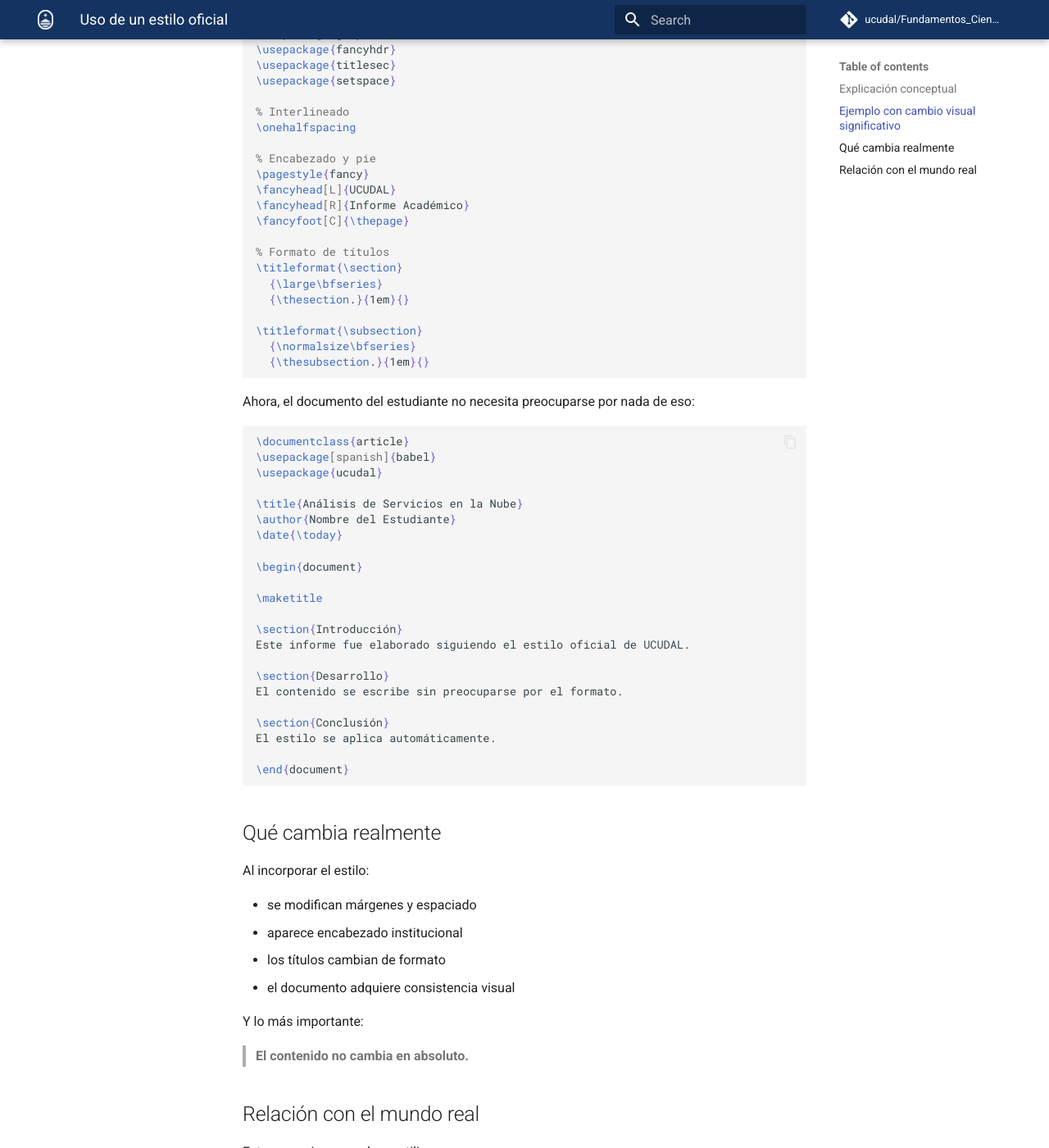
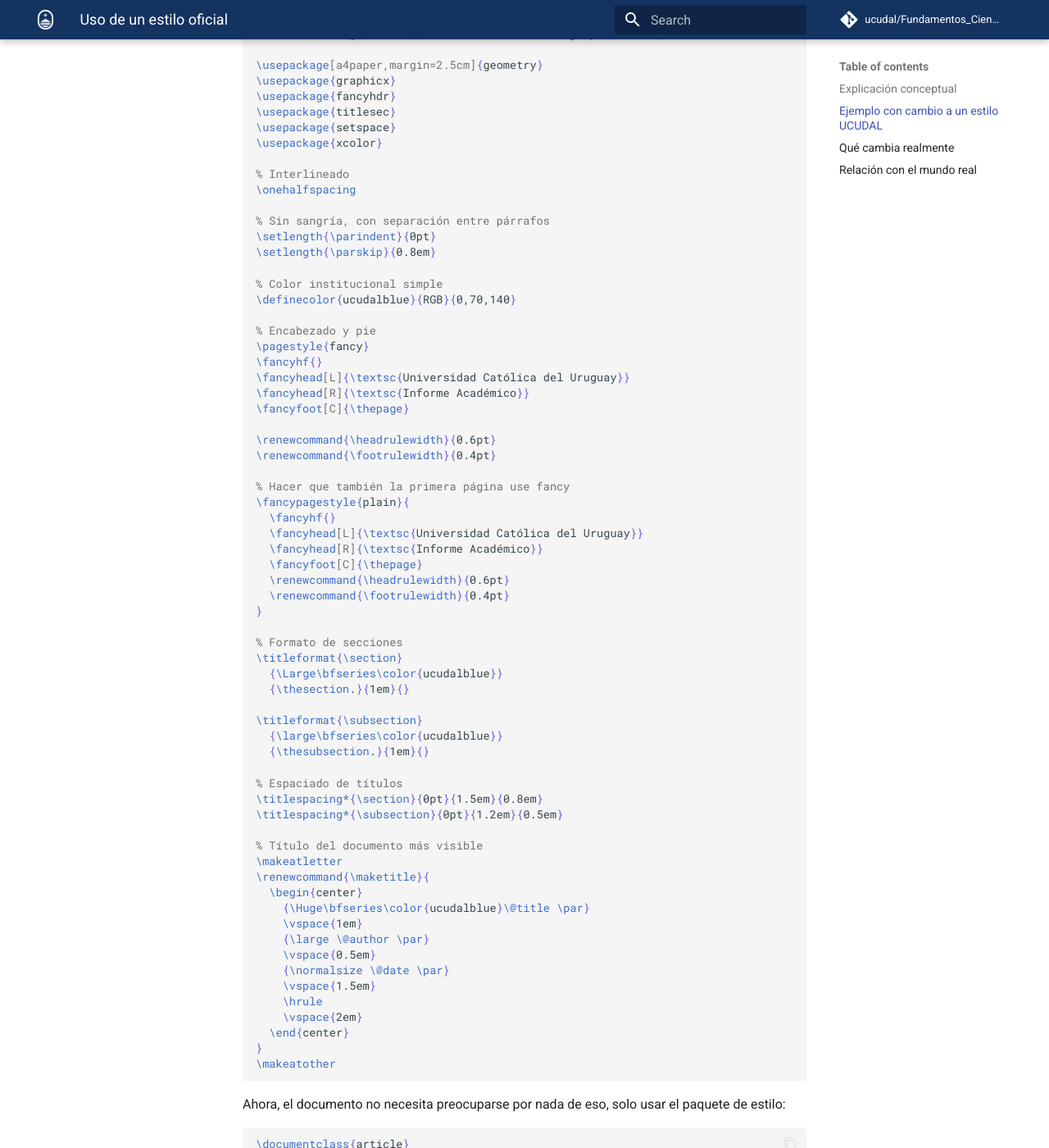
Before and after one commit to ucudal/Fundamentos_Ciencias_Computacion_Conceptos, an MkDocs documentation site: the page built from docs/unidad/3/latex/6_Uso_estilo_oficial.md, in a window 1280 px wide and 1400 px high, scrolled down 1461 px. Shown: the whole window at 82% size. Built offline with MkDocs 1.6.1 and Material for MkDocs 9.7.7, drawn with Linux system fonts in a browser that asks for light colours; comment, search, counter and statistics services are not loaded; some of the changed text lies outside the part shown.

Commit message:
.sty ucudal

````diff
--- a/docs/unidad/3/latex/6_Uso_estilo_oficial.md
+++ b/docs/unidad/3/latex/6_Uso_estilo_oficial.md
@@ -35,39 +35,84 @@ Esto permite:
 * mantenimiento centralizado del formato
 * adaptación rápida a distintos estándares
 
-## Ejemplo con cambio visual significativo
+## Ejemplo con cambio a un estilo UCUDAL
 
 Supongamos que una institución define un estilo `ucudal.sty` más completo:
 
 ```latex
 % ucudal.sty
 
-\usepackage[a4paper, margin=2.5cm]{geometry}
+\NeedsTeXFormat{LaTeX2e}
+\ProvidesPackage{ucudal}[2026/04/06 Estilo de ejemplo UCUDAL]
+
+\usepackage[a4paper,margin=2.5cm]{geometry}
 \usepackage{graphicx}
 \usepackage{fancyhdr}
 \usepackage{titlesec}
 \usepackage{setspace}
+\usepackage{xcolor}
 
 % Interlineado
 \onehalfspacing
 
+% Sin sangría, con separación entre párrafos
+\setlength{\parindent}{0pt}
+\setlength{\parskip}{0.8em}
+
+% Color institucional simple
+\definecolor{ucudalblue}{RGB}{0,70,140}
+
 % Encabezado y pie
 \pagestyle{fancy}
-\fancyhead[L]{UCUDAL}
-\fancyhead[R]{Informe Académico}
+\fancyhf{}
+\fancyhead[L]{\textsc{Universidad Católica del Uruguay}}
+\fancyhead[R]{\textsc{Informe Académico}}
 \fancyfoot[C]{\thepage}
 
-% Formato de títulos
+\renewcommand{\headrulewidth}{0.6pt}
+\renewcommand{\footrulewidth}{0.4pt}
+
+% Hacer que también la primera página use fancy
+\fancypagestyle{plain}{
+  \fancyhf{}
+  \fancyhead[L]{\textsc{Universidad Católica del Uruguay}}
+  \fancyhead[R]{\textsc{Informe Académico}}
+  \fancyfoot[C]{\thepage}
+  \renewcommand{\headrulewidth}{0.6pt}
+  \renewcommand{\footrulewidth}{0.4pt}
+}
+
+% Formato de secciones
 \titleformat{\section}
-  {\large\bfseries}
+  {\Large\bfseries\color{ucudalblue}}
   {\thesection.}{1em}{}
 
 \titleformat{\subsection}
-  {\normalsize\bfseries}
+  {\large\bfseries\color{ucudalblue}}
   {\thesubsection.}{1em}{}
+
+% Espaciado de títulos
+\titlespacing*{\section}{0pt}{1.5em}{0.8em}
+\titlespacing*{\subsection}{0pt}{1.2em}{0.5em}
+
+% Título del documento más visible
+\makeatletter
+\renewcommand{\maketitle}{
+  \begin{center}
+    {\Huge\bfseries\color{ucudalblue}\@title \par}
+    \vspace{1em}
+    {\large \@author \par}
+    \vspace{0.5em}
+    {\normalsize \@date \par}
+    \vspace{1.5em}
+    \hrule
+    \vspace{2em}
+  \end{center}
+}
+\makeatother
 ```
 
-Ahora, el documento del estudiante no necesita preocuparse por nada de eso:
+Ahora, el documento no necesita preocuparse por nada de eso, solo usar el paquete de estilo:
 
 ```latex
 \documentclass{article}
@@ -88,6 +133,12 @@ Este informe fue elaborado siguiendo el estilo oficial de UCUDAL.
 \section{Desarrollo}
 El contenido se escribe sin preocuparse por el formato.
 
+\subsection{Ventajas}
+La separación entre contenido y estilo permite reutilizar el mismo texto con distintas presentaciones.
+
+\subsection{Aplicación}
+Este enfoque es habitual en informes académicos, tesis y artículos científicos.
+
 \section{Conclusión}
 El estilo se aplica automáticamente.
 
@@ -98,10 +149,13 @@ El estilo se aplica automáticamente.
 
 Al incorporar el estilo:
 
-* se modifican márgenes y espaciado
-* aparece encabezado institucional
-* los títulos cambian de formato
-* el documento adquiere consistencia visual
+* encabezado en la primera página
+* pie de página con numeración
+* título grande y reformateado
+* secciones en color y con otra jerarquía visual
+* más espacio entre párrafos
+* interlineado más amplio
+* documento con aspecto institucional
 
 Y lo más importante:
 
````
Also changed, not shown: docs/unidad/3/latex/3_Elementos_basicos.md (+1 -1 lines).
